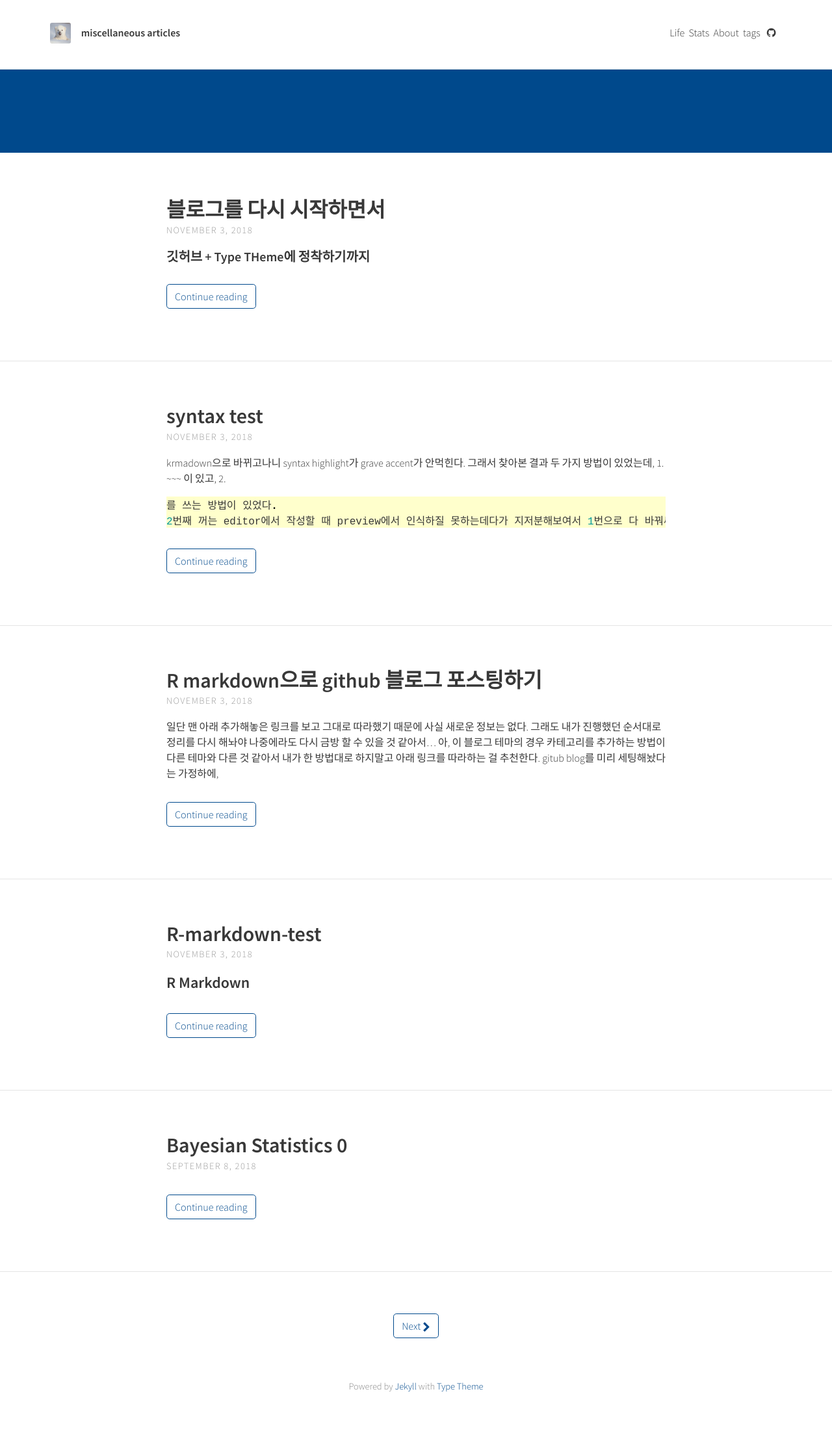
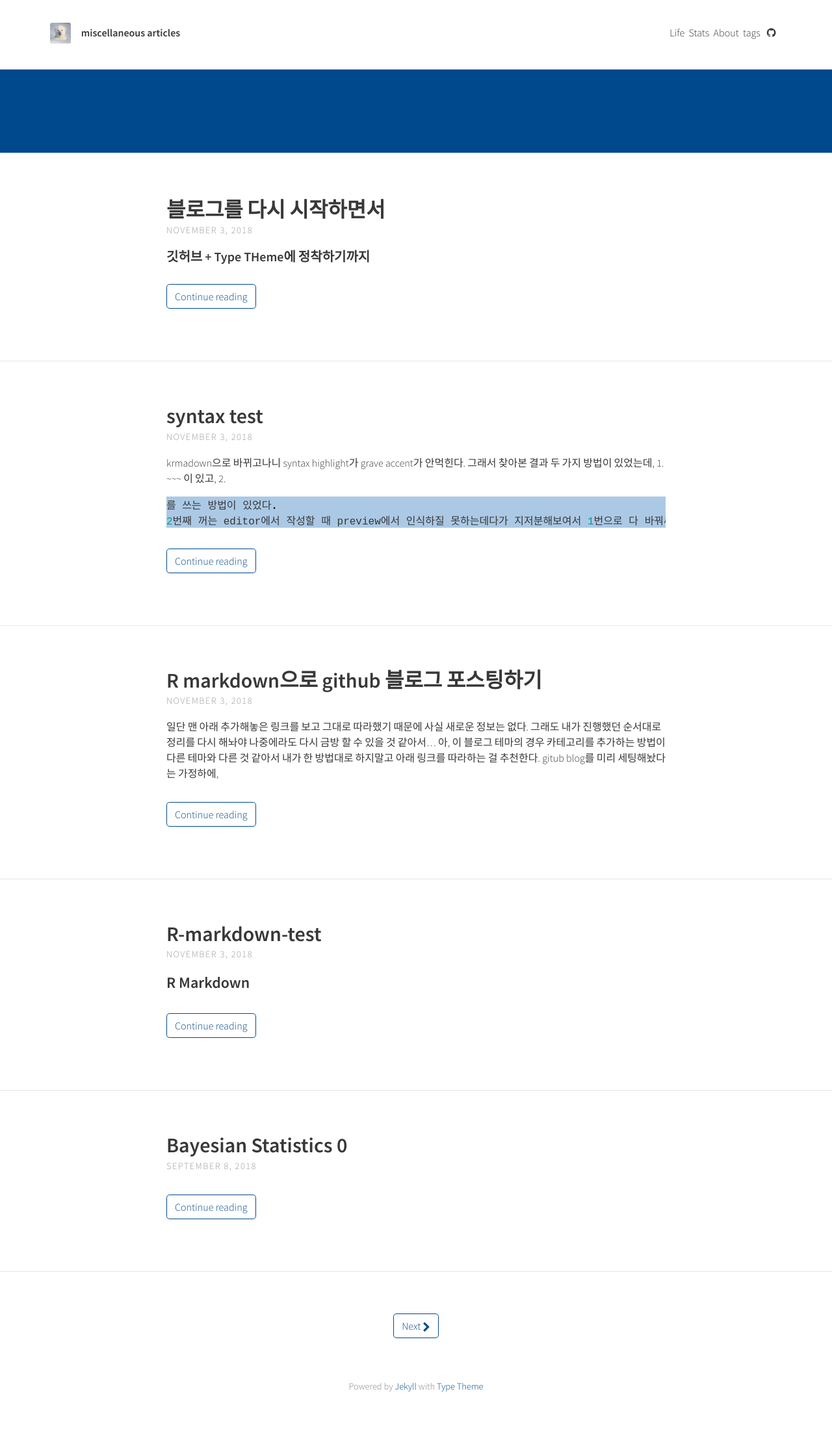
Before and after one commit to DasomKang/dasomkang.github.io, a Jekyll site: the page built from index.html, in a window 1280 px wide. Shown: the whole page at 65% size. Built offline with Jekyll 4.4.1, drawn with Linux system fonts in a browser that asks for light colours; the list of posts is cut into pages by our own code.

Commit message:
rouge syntax test

```diff
--- a/_sass/external/_syntax.scss
+++ b/_sass/external/_syntax.scss
@@ -1,6 +1,6 @@
 // pygments-css (https://github.com/richleland/pygments-css)
 
-.highlight { background-color: #ffffcc }
+.highlight { background-color: #ABC9E5 }
 .hll { background-color: #ffffcc }
 .c { color: #999988; font-style: italic } /* Comment */
 .err { color: #a61717; background-color: #e3d2d2 } /* Error */
```
